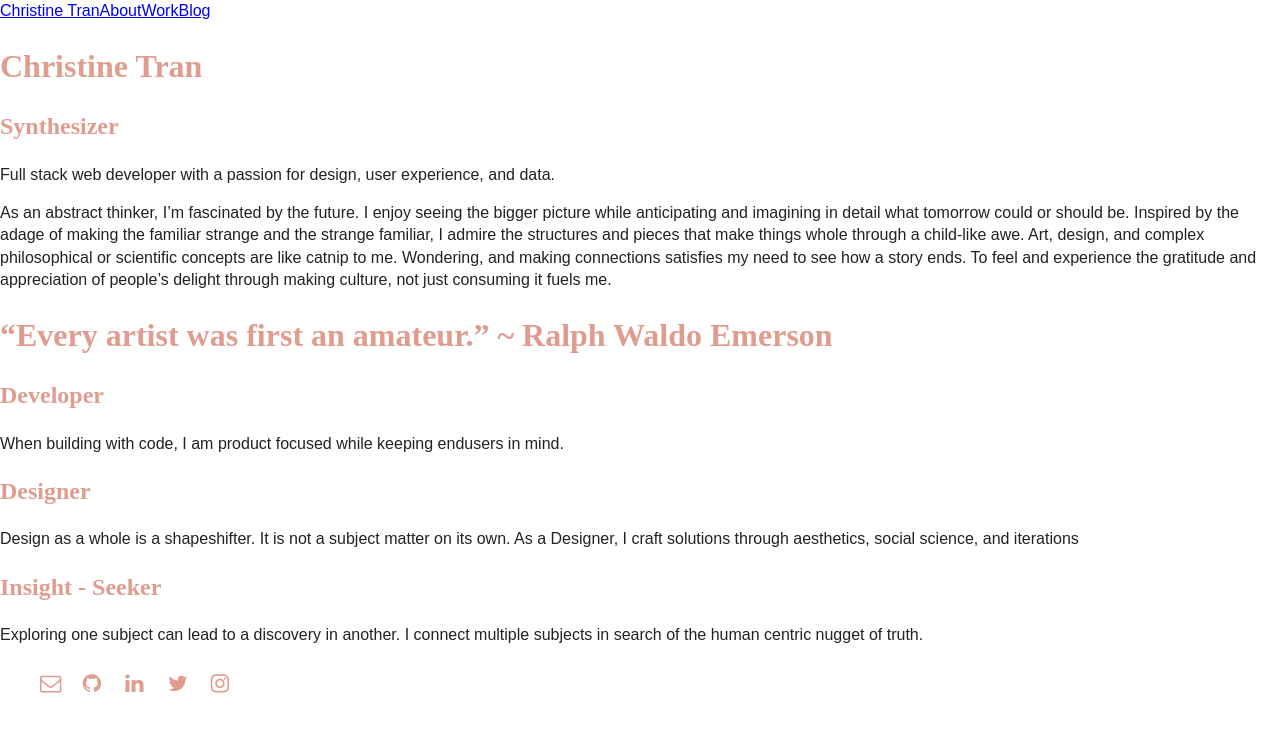
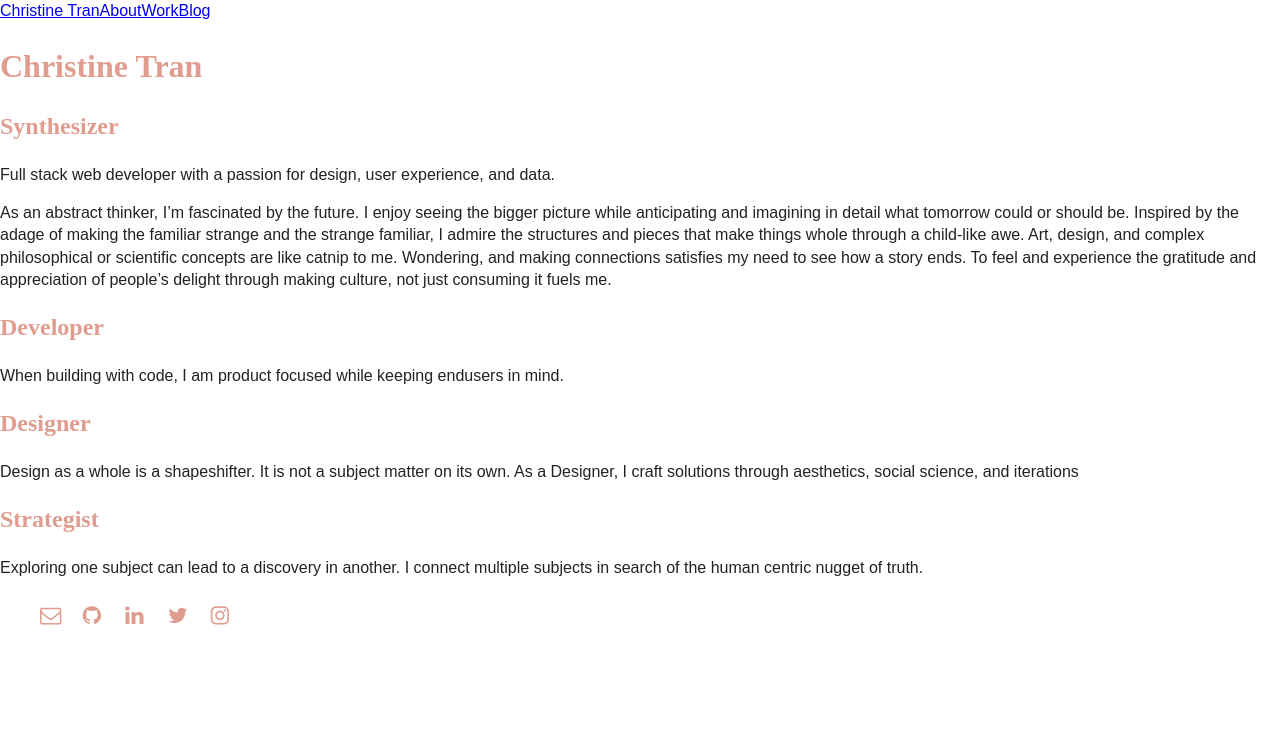
Before and after one commit to christinetran825/tofukid-website, a React (Create React App) app: page /about in a window 1280 px wide. Shown: the top 732 px of the page. Built offline with nearby package versions, Linux system fonts and the light colour scheme; a web font is replaced by a local one.

Commit message:
removed quote

```diff
--- a/src/containers/About.js
+++ b/src/containers/About.js
@@ -10,7 +10,6 @@ class About extends Component {
           <p>Full stack web developer with a passion for design, user experience, and data.</p>
           <p>As an abstract  thinker, I’m fascinated by the future. I enjoy seeing the bigger picture while anticipating and  imagining in detail what tomorrow could or should be. Inspired by the adage of making the familiar strange and the strange familiar, I admire the structures and pieces that make things whole through a child-like awe. Art, design, and complex philosophical or scientific concepts are like catnip to me. Wondering, and making connections satisfies my need to see how a story ends. To feel and experience the gratitude and appreciation of people’s delight through making culture, not just consuming it fuels me.</p>
         </div>
-        <h1 className="quote">“Every artist was first an amateur.” ~ Ralph Waldo Emerson</h1>
         <section className="experiences">
           <div className="experience developer">
             <h2>Developer</h2>
@@ -21,7 +20,7 @@ class About extends Component {
             <p>Design as a whole is a shapeshifter. It is not a subject matter on its own. As a Designer, I craft solutions through aesthetics, social science, and iterations</p>
           </div>
           <div className="experience strategist">
-            <h2>Insight - Seeker</h2>
+            <h2>Strategist</h2>
             <p>Exploring one subject can lead to a discovery in another. I connect multiple subjects in search of the human centric nugget of truth.</p>
           </div>
         </section>
```
